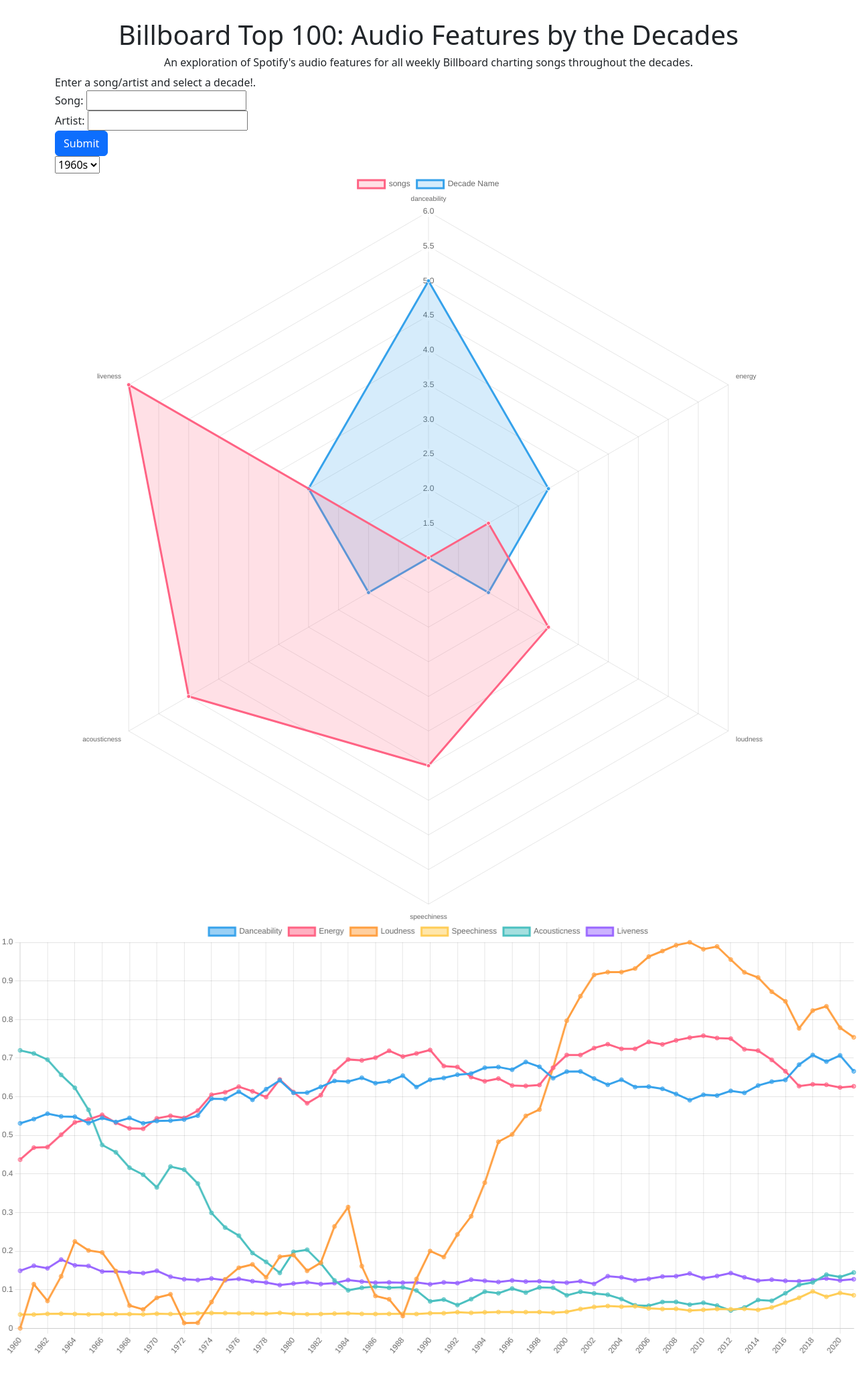
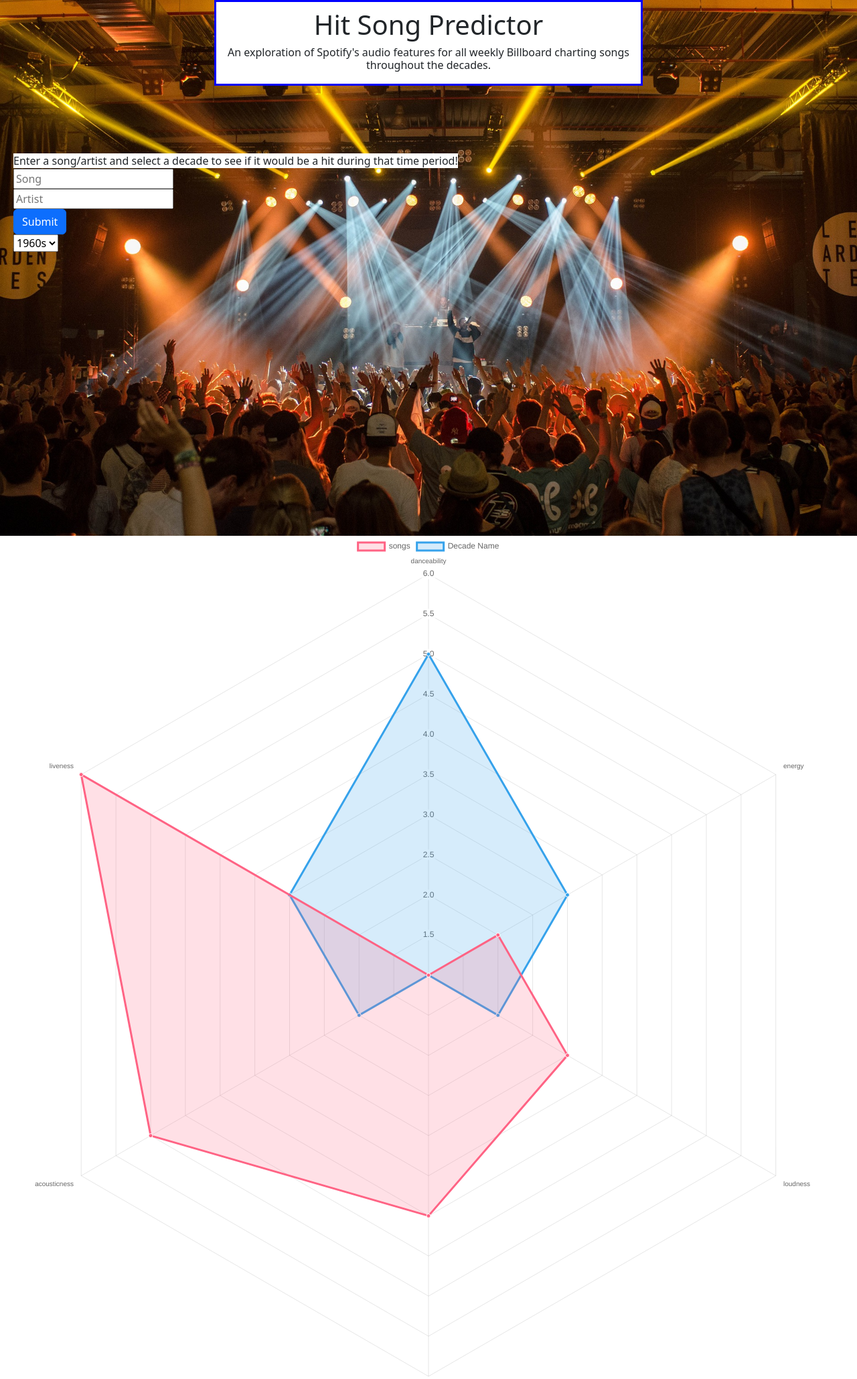
Before and after one commit to basse058/billboard_v2, a Flask app: page / in a window 1280 px wide. Shown: the top 2059 px of the page at 67% size. Before the commit the page ends 2021 px from the top, so only its background shows below. Run offline with Flask 2, Linux system fonts and the light colour scheme; parts of the project's set-up code (start-up, migrations or seed data) failed here and were passed over; some libraries are stand-ins or nearby versions.

Commit message:
HTML and style

```diff
--- a/static/css/style.css
+++ b/static/css/style.css
@@ -8,3 +8,36 @@
     max-width: 700px;
     /* margin: 1em auto; */
 }
+.radar-compare{
+    min-width: 320px;
+    max-width: 700px;
+    /* margin: 1em auto; */
+}
+
+.wrapper {
+    background-image: url("../../images/concert.jpg");
+    width: 100%;
+    height: 100vh;
+
+  background-position: center;
+  background-repeat: no-repeat;
+  background-size: cover;
+}
+
+.title_name {
+    text-align: center;
+    margin: auto;
+    width: 50% ;
+    border: 3px solid blue;
+    padding: 10px;
+    background-color: white;
+}
+
+.search_lines{
+    margin-left: 20px;
+    margin-top: 100px;
+}
+
+.panel-title{
+    background-color: white;
+}
--- a/templates/index.html
+++ b/templates/index.html
@@ -13,36 +13,31 @@
     <script src="https://cdn.jsdelivr.net/npm/chart.js"></script>
 
     <!-- Links to our CSS, bootstrap -->
-    <link rel="stylesheet" type="text/html" href="/static/css/style.css">
+    <link rel="stylesheet" href="/static/css/style.css">
     <link rel="stylesheet" type="text/html" href="static/css/bootstrap.min.css">
     <link rel="stylesheet" href="https://cdn.jsdelivr.net/npm/bootstrap@5.2.3/dist/css/bootstrap.min.css" integrity="sha384-rbsA2VBKQhggwzxH7pPCaAqO46MgnOM80zW1RWuH61DGLwZJEdK2Kadq2F9CUG65" crossorigin="anonymous">
   </head>
 
-  <div class="container">
-    <div class="row">
-      <div class="col-md-12 jumbotron jumbotron text-center mt-4 pt-1 rounded">
-        <h1>Billboard Top 100: Audio Features by the Decades</h1>
+  <body>
+    <div class="wrapper">
+      <div class="title_name">
+        <h1>Hit Song Predictor</h1>
         <h6>An exploration of Spotify's audio features for all weekly Billboard charting songs throughout the decades.</h6>
       </div>
-    </div>
 
-    <div class="row">
-      <div class="panel panel-primary">
-        <div class="panel-heading">
-          <h7 class="panel-title">Enter a song/artist and select a decade!.</h7>
-        </div>
+      <div class="search_lines" >
+          <h7 class="panel-title">Enter a song/artist and select a decade to see if it would be a hit during that time period!</h7>
         <div id="enter-info" class="panel-body">
           <div >
-            <label>Song: </label>
-            <input type= "search" id= "search-song" label="Song">
+            <input type= "search" id= "search-song" label="Song" placeholder="Song" >
           </div>
           <div">
-            <label>Artist: </label>
-            <input type= "search" id= "search-artist" label="Artist">
+            <input type= "search" id= "search-artist" label="Artist" placeholder="Artist">
           </div>
           <div>
-            <button class="btn btn-primary" type="submit" id=submit name="submit">Submit</button>
+              <button class="btn btn-primary" type="submit" id=submit name="submit">Submit</button>
           </div>
+
 
           <div>
             <select id="decade">
@@ -83,5 +78,6 @@
     <script type="text/javascript" src="../static/js/charts.js"></script>
     <script type="text/javascript" src="../static/js/app.js"></script>
 
+  </div>
   </body>
 </html>
```
Also changed, not shown: images/concert.jpg (added).
